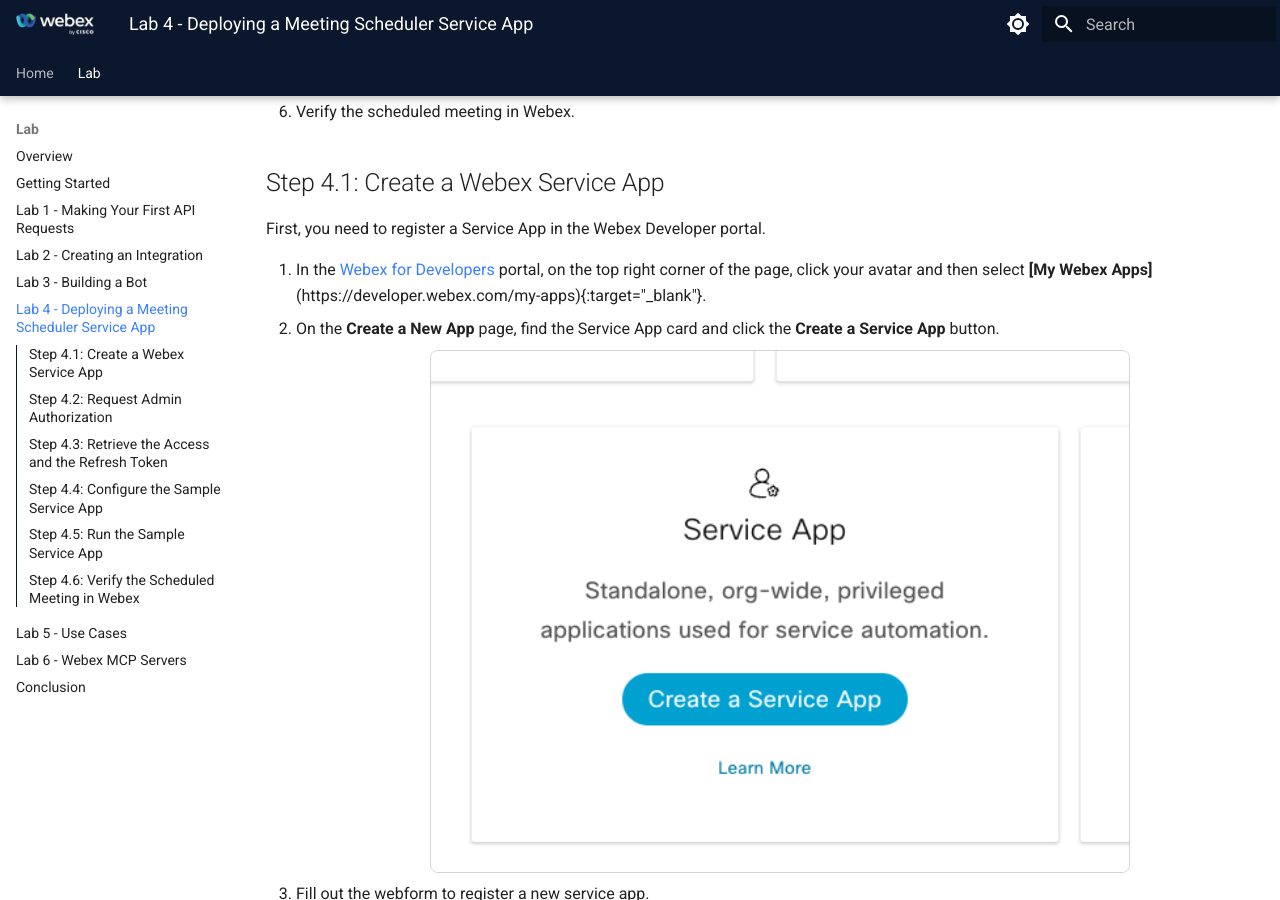
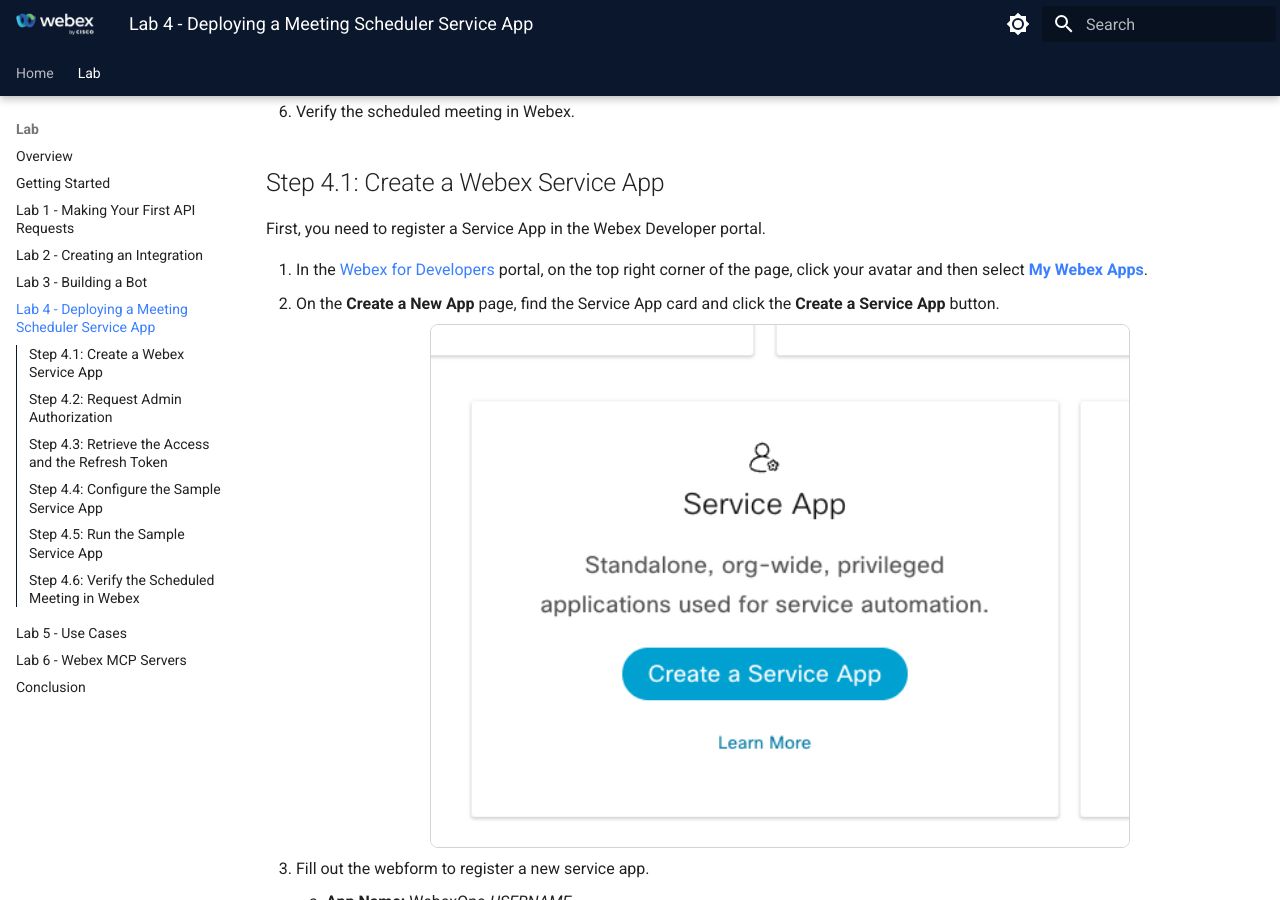
Before and after one commit to WebexCC-SA/LAB-21122, an MkDocs documentation site: the page built from docs/lab4_deploying-a-meeting-scheduler-service-app.md, in a window 1280 px wide and 900 px high, scrolled down 431 px. Built offline with MkDocs 1.6.1 and Material for MkDocs 9.7.7, drawn with Linux system fonts in a browser that asks for light colours.

Commit message:
Update lab4_deploying-a-meeting-scheduler-service-app.md

```diff
--- a/docs/lab4_deploying-a-meeting-scheduler-service-app.md
+++ b/docs/lab4_deploying-a-meeting-scheduler-service-app.md
@@ -15,7 +15,7 @@
 
 First, you need to register a Service App in the Webex Developer portal.
 
-1. In the [Webex for Developers](https://developer.webex.com/){:target="_blank"} portal, on the top right corner of the page, click your avatar and then select **[My Webex Apps]**(https://developer.webex.com/my-apps){:target="_blank"}.
+1. In the [Webex for Developers](https://developer.webex.com/){:target="_blank"} portal, on the top right corner of the page, click your avatar and then select **[My Webex Apps](https://developer.webex.com/my-apps)**{:target="_blank"}.
 2. On the **Create a New App** page, find the Service App card and click the **Create a Service App** button.
 
     ![docx-image-044](./assets/docx-image-044.png){ width="700" style="display: block; margin: 0 auto; border: 1px solid lightgray; border-radius: 8px;" }
```
